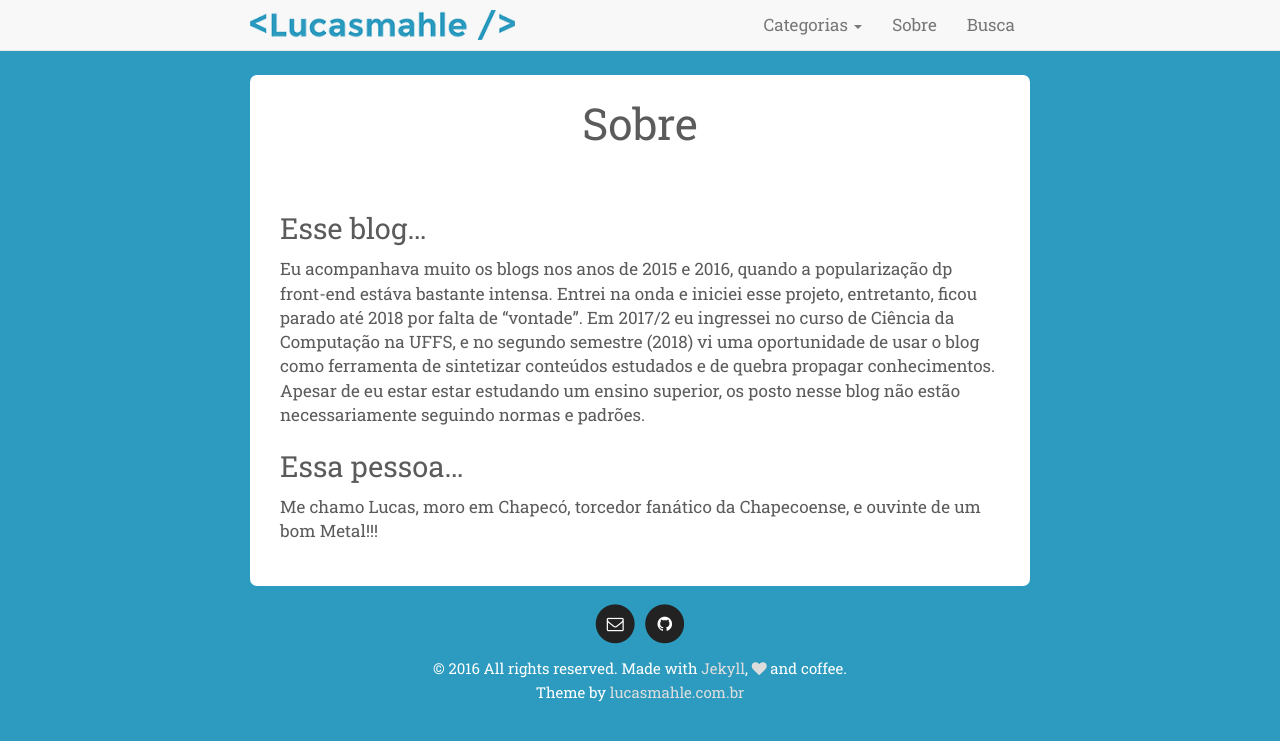
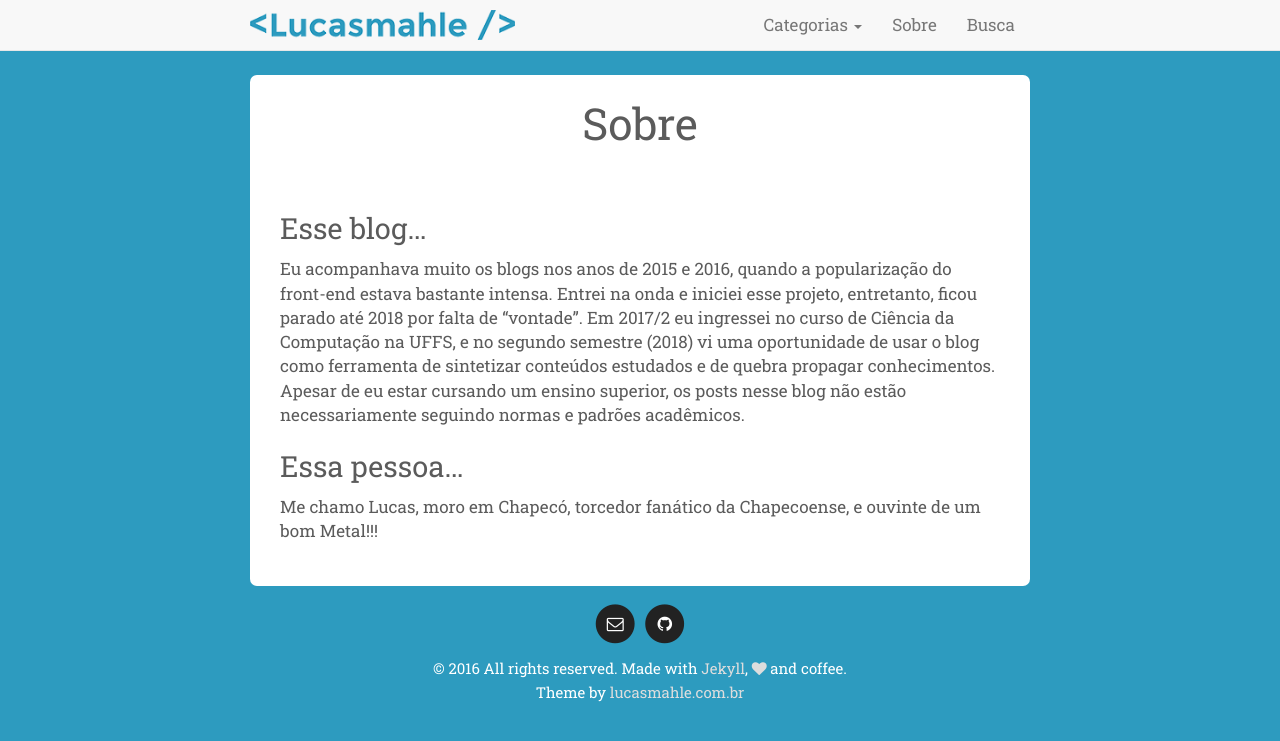
Before and after one commit to lucasmahle/lucasmahle.github.io, a Jekyll site: the page built from about.md, in a window 1280 px wide. Shown: the top 741 px of the page. Built offline with Jekyll 4.4.1, drawn with Linux system fonts in a browser that asks for light colours; nearby versions of some CDN libraries.

Commit message:
Change about and footer link

```diff
--- a/about.md
+++ b/about.md
@@ -6,8 +6,8 @@ permalink: /about/
 
 ### Esse blog...
 
-Eu acompanhava muito os blogs nos anos de 2015 e 2016, quando a popularização dp front-end estáva bastante intensa. Entrei na onda e iniciei esse projeto, entretanto, ficou parado até 2018 por falta de "vontade".
-Em 2017/2 eu ingressei no curso de Ciência da Computação na UFFS, e no segundo semestre (2018) vi uma oportunidade de usar o blog como ferramenta de sintetizar conteúdos estudados e de quebra propagar conhecimentos. Apesar de eu estar estar estudando um ensino superior, os posto nesse blog não estão necessariamente seguindo normas e padrões.
+Eu acompanhava muito os blogs nos anos de 2015 e 2016, quando a popularização do front-end estava bastante intensa. Entrei na onda e iniciei esse projeto, entretanto, ficou parado até 2018 por falta de "vontade".
+Em 2017/2 eu ingressei no curso de Ciência da Computação na UFFS, e no segundo semestre (2018) vi uma oportunidade de usar o blog como ferramenta de sintetizar conteúdos estudados e de quebra propagar conhecimentos. Apesar de eu estar cursando um ensino superior, os posts nesse blog não estão necessariamente seguindo normas e padrões acadêmicos.
 
 ### Essa pessoa...
 
```
